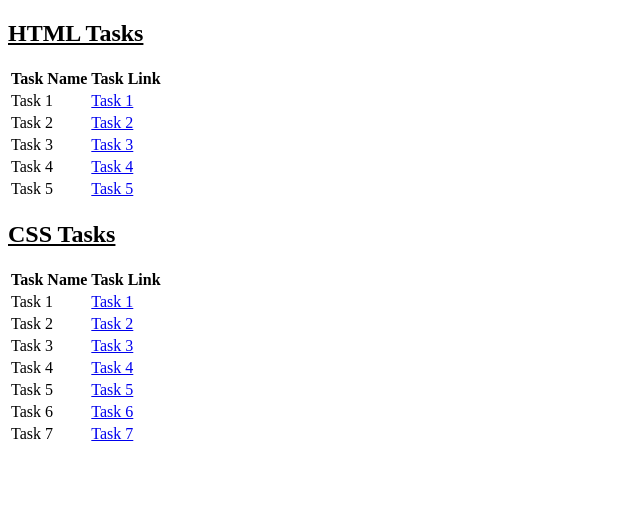
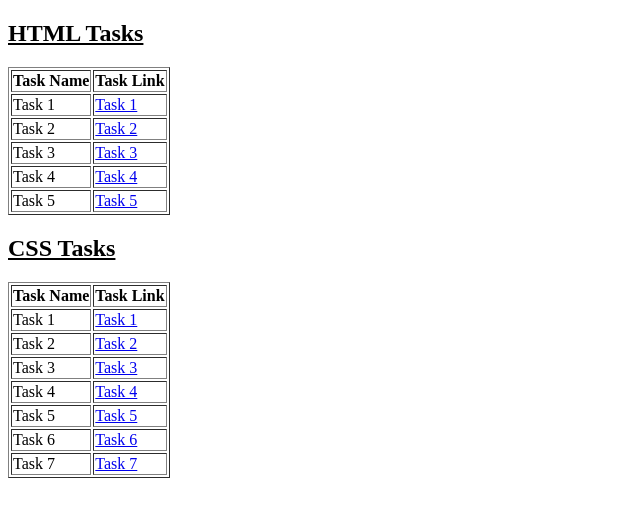
Before and after one commit to miit-daga/Ethnus-Mern-Internship, a plain HTML site: page index.html in a window 1280 px wide. Shown: the whole page, without its empty margins (0-640 px from the left). Drawn offline with Linux system fonts and the light colour scheme.

Commit message:
Update index.html

```diff
--- a/index.html
+++ b/index.html
@@ -4,97 +4,77 @@
     <meta charset="UTF-8">
     <meta name="viewport" content="width=device-width, initial-scale=1.0">
     <title>HTML TASKS</title>
-    <link rel="stylesheet" href="index.css">
 </head>
 <body>
     <h2><u>HTML Tasks</u></h2>
-    <table class="ht">
+    <table border="1">
         <thead>
-
             <tr>
                 <th>Task Name</th>
                 <th>Task Link</th>
             </tr>
-
         </thead>
-
         <tbody>
-          <tr class = "hr">
+            <tr>
                 <td>Task 1</td>
-            <td> <a href="HTML/Task1.html" target="_blank">Task 1</a></td>
+                <td><a href="HTML/Task1.html" target="_blank">Task 1</a></td>
             </tr>
-
-        <tr class = "hr">
+            <tr>
                 <td>Task 2</td>
-            <td> <a href="HTML/Task2.html" target="_blank">Task 2</a></td>
+                <td><a href="HTML/Task2.html" target="_blank">Task 2</a></td>
             </tr>
-
-        <tr class = "hr">
+            <tr>
                 <td>Task 3</td>
-            <td> <a href="HTML/Task3.html" target="_blank">Task 3</a></td>
+                <td><a href="HTML/Task3.html" target="_blank">Task 3</a></td>
             </tr>
-
-        <tr class = "hr">
+            <tr>
                 <td>Task 4</td>
-            <td> <a href="HTML/Task4.html" target="_blank">Task 4</a></td>
+                <td><a href="HTML/Task4.html" target="_blank">Task 4</a></td>
             </tr>
-
-        <tr class = "hr">
+            <tr>
                 <td>Task 5</td>
-            <td> <a href="HTML/Task5.html" target="_blank">Task 5</a></td>
+                <td><a href="HTML/Task5.html" target="_blank">Task 5</a></td>
             </tr>
         </tbody>
     </table>
 
     <h2><u>CSS Tasks</u></h2>
-
-    <table class="ct">
+    <table border="1">
         <thead>
-
             <tr>
                 <th>Task Name</th>
                 <th>Task Link</th>
             </tr>
-
         </thead>
-
         <tbody>
-
-        <tr class="cr">
+            <tr>
                 <td>Task 1</td>
-            <td> <a href="CSS/CSS-Task1.html" target="_blank">Task 1</a></td>
+                <td><a href="CSS/CSS-Task1.html" target="_blank">Task 1</a></td>
             </tr>
-
-        <tr class="cr">
+            <tr>
                 <td>Task 2</td>
-            <td> <a href="CSS/CSS-Task2.html" target="_blank">Task 2</a></td>
+                <td><a href="CSS/CSS-Task2.html" target="_blank">Task 2</a></td>
             </tr>
-
-        <tr class="cr">
+            <tr>
                 <td>Task 3</td>
-            <td> <a href="CSS/CSS-Task3.html" target="_blank">Task 3</a></td>
+                <td><a href="CSS/CSS-Task3.html" target="_blank">Task 3</a></td>
             </tr>
-
-        <tr class="cr">
+            <tr>
                 <td>Task 4</td>
-            <td> <a href="CSS/CSS-Task4.html" target="_blank">Task 4</a></td>
+                <td><a href="CSS/CSS-Task4.html" target="_blank">Task 4</a></td>
             </tr>
-
-        <tr class="cr">
+            <tr>
                 <td>Task 5</td>
-            <td> <a href="CSS/CSS-Task5.html" target="_blank">Task 5</a></td>
+                <td><a href="CSS/CSS-Task5.html" target="_blank">Task 5</a></td>
             </tr>
-
-        <tr class="cr">
+            <tr>
                 <td>Task 6</td>
-          <td> <a href="CSS/CSS-Task6.html" target="_blank">Task 6</a></td>
+                <td><a href="CSS/CSS-Task6.html" target="_blank">Task 6</a></td>
             </tr>
-
-      <tr class="cr">
+            <tr>
                 <td>Task 7</td>
-        <td> <a href="CSS/CSS-Task7.html" target="_blank">Task 7</a></td>
+                <td><a href="CSS/CSS-Task7.html" target="_blank">Task 7</a></td>
             </tr>
-
         </tbody>
     </table>
 </body>
```
Lines whose indentation alone changed are shown as unchanged.
